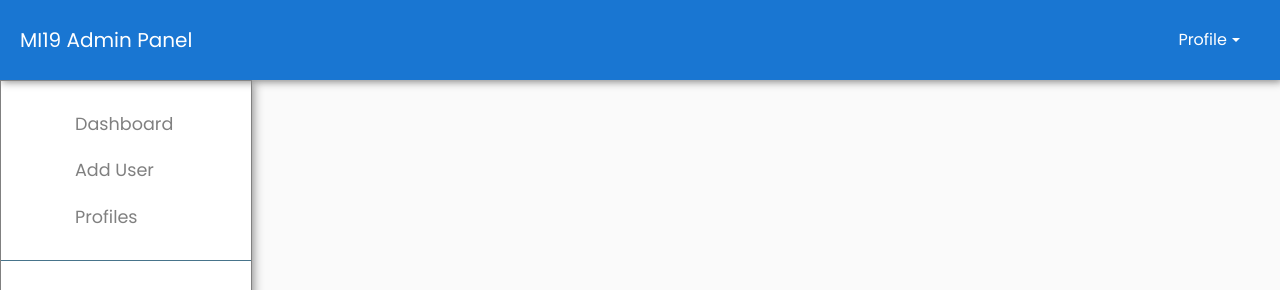
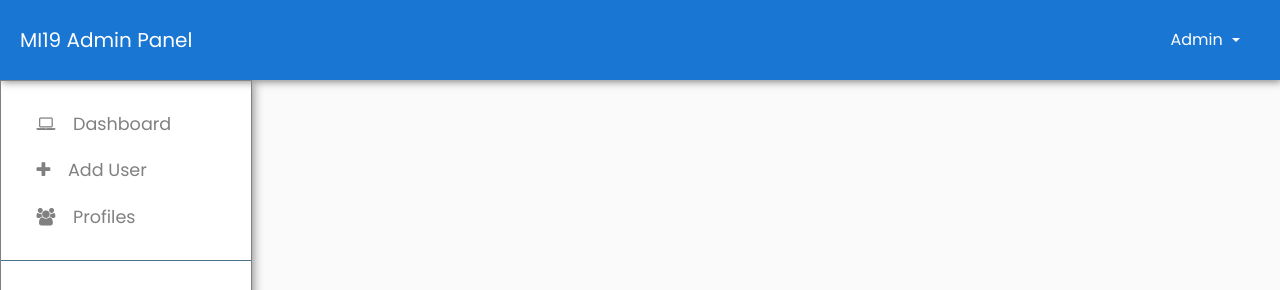
Before and after one commit to kaushik27mishra/covid19nitrr_web, a React (Create React App) app: page /#/app/dashboard in a window 1280 px wide. Shown: the top 290 px of the page. Built offline with nearby package versions, Linux system fonts and the light colour scheme; sample sign-in values are in the browser's storage.

Commit message:
Added Icons

```diff
--- a/public/index.html
+++ b/public/index.html
@@ -11,6 +11,7 @@
     <link rel="apple-touch-icon" href="%PUBLIC_URL%/logo192.png" />
     <link rel="manifest" href="%PUBLIC_URL%/manifest.json" />
     <link rel="stylesheet" href="https://maxcdn.bootstrapcdn.com/bootstrap/4.0.0/css/bootstrap.min.css" integrity="sha384-Gn5384xqQ1aoWXA+058RXPxPg6fy4IWvTNh0E263XmFcJlSAwiGgFAW/dAiS6JXm" crossorigin="anonymous">
+    <link href="https://stackpath.bootstrapcdn.com/font-awesome/4.7.0/css/font-awesome.min.css" rel="stylesheet" integrity="sha384-wvfXpqpZZVQGK6TAh5PVlGOfQNHSoD2xbE+QkPxCAFlNEevoEH3Sl0sibVcOQVnN" crossorigin="anonymous">
     <title>React App</title>
   </head>
   <body>
--- a/src/Components/Header/Header.js
+++ b/src/Components/Header/Header.js
@@ -11,10 +11,10 @@ function Header(props) {
             <a class="navbar-brand" style ={{color:"white"}} href="#">MI19 Admin Panel</a>
             <ul class="nav nav-pills">
               <li class="nav-item dropdown">
-                <a class="nav-link dropdown-toggle" data-toggle="dropdown" href="#" role="button" aria-haspopup="true" aria-expanded="false">Profile &nbsp;&nbsp;&nbsp;</a>
+                <a class="nav-link dropdown-toggle" data-toggle="dropdown" href="#" role="button" aria-haspopup="true" aria-expanded="false">Admin &nbsp;&nbsp;&nbsp;&nbsp;</a>
                 <div class="dropdown-menu">
                   <div class="dropdown-menu"></div>
-                  <a class="dropdown-item" onClick={() => signOut(userDispatch, props.history)} style={{cursor:"default"}}>Logout</a>
+                  <a class="dropdown-item" onClick={() => signOut(userDispatch, props.history)} style={{cursor:"default"}}><i class="fa fa-sign-out"/> Logout</a>
                 </div>
               </li>
             </ul>
--- a/src/Components/Sidebar/Sidebar.js
+++ b/src/Components/Sidebar/Sidebar.js
@@ -1,7 +1,6 @@
 import React from 'react';
 import 'bootstrap/dist/css/bootstrap.min.css';
 import './styles.css';
-import { FontAwesomeIcon } from '@fortawesome/react-fontawesome'
 import { Link } from 'react-router-dom';
 
 export default function Sidebar() {
@@ -12,15 +11,15 @@ export default function Sidebar() {
 
         <ul className="list-unstyled components" style={{color:"grey"}}>
             {/* <p>Dummy Heading</p> */}
-            <li style={{marginLeft:"5vw"}}>
+            <li style={{marginLeft:"2vw"}}>
             {/*<FontAwesomeIcon icon="home"/>*/}
-            <Link to='/app/dashboard' >Dashboard</Link>
+            <Link to='/app/dashboard' ><i class="fa fa-laptop" style={{marginRight:"1vw"}}/> Dashboard</Link>
             </li>
-            <li style={{marginLeft:"5vw"}}>
-                <Link to='/app/register'>Add User</Link>
+            <li style={{marginLeft:"2vw"}}>
+                <Link to='/app/register'><i class="fa fa-plus" style={{marginRight:"1vw"}}/> Add User</Link>
             </li>
-            <li style={{marginLeft:"5vw"}}>
-            <Link to='/app/profiles'>Profiles</Link>
+            <li style={{marginLeft:"2vw"}}>
+            <Link to='/app/profiles'><i class="fa fa-users" style={{marginRight:"1vw"}}/> Profiles</Link>
             </li>
         </ul>
 
```
